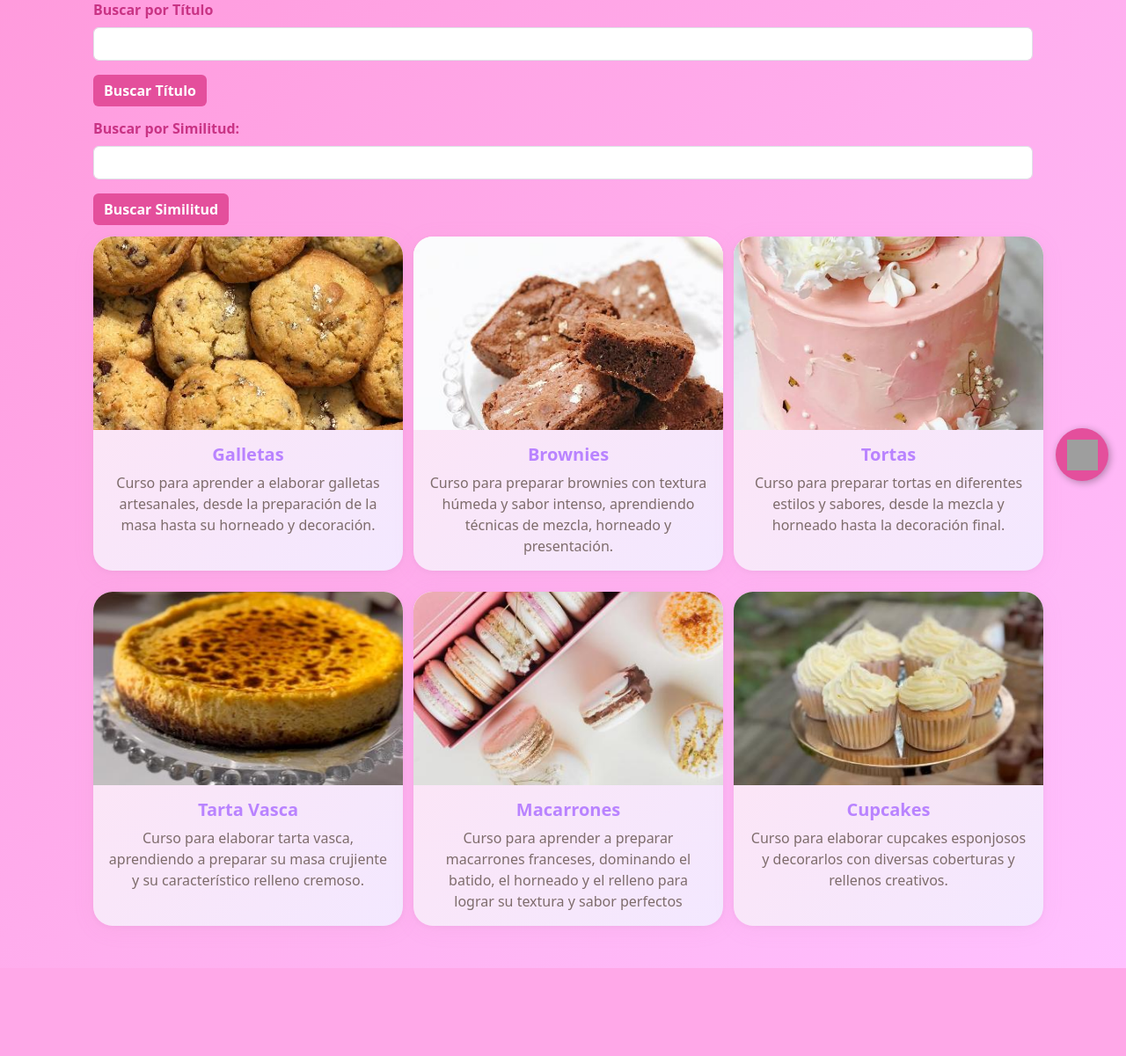
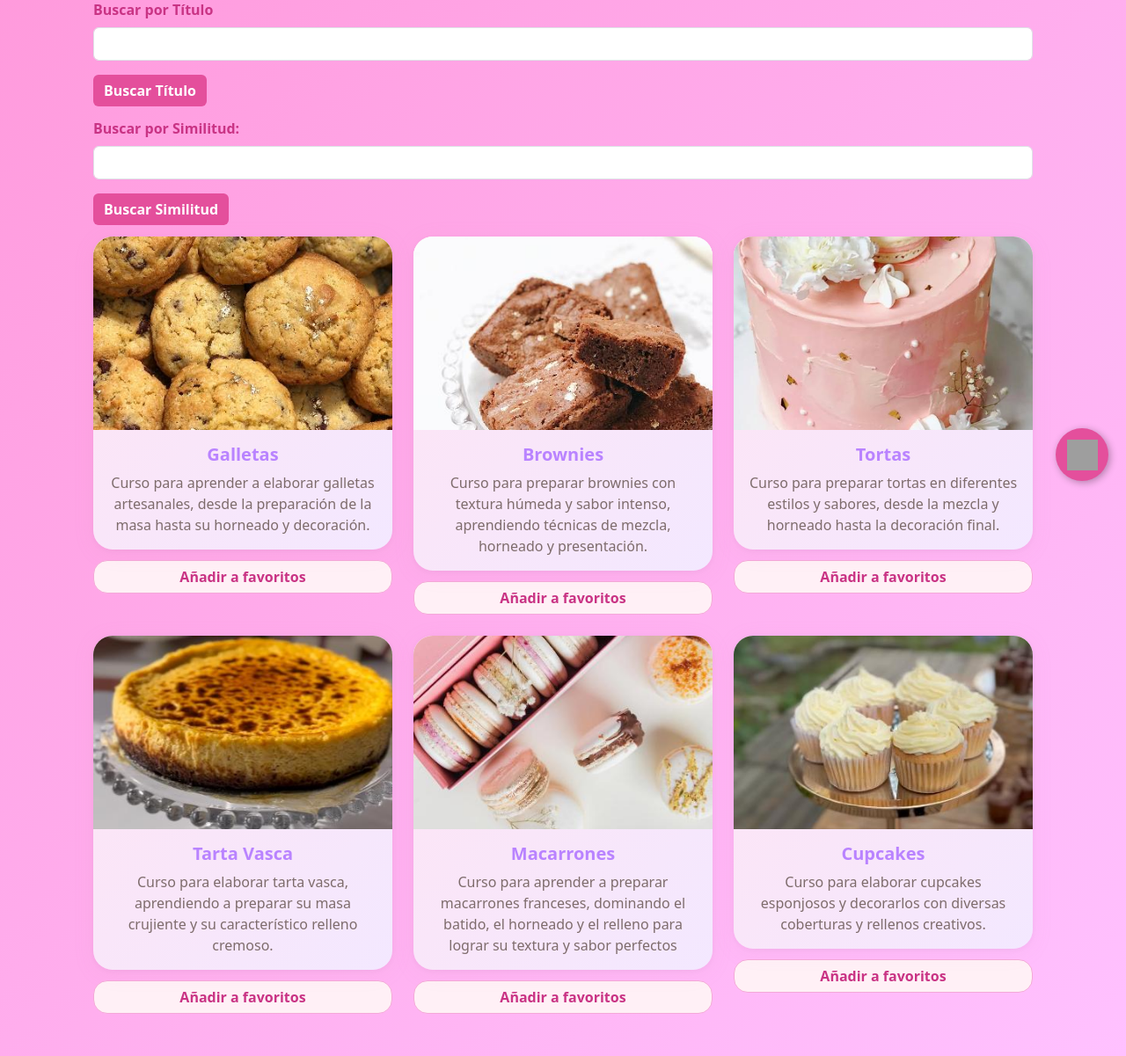
Before and after one commit to CSM-Coders/Souffle, a Django app: page /home/ in a window 1280 px wide. Shown: the part 233-1434 px from the top of the page at 88% size. Before the commit the page ends 1334 px from the top, so only its background shows below. Run offline with Django 5.2, Linux system fonts and the light colour scheme; data comes from the database, SQL or seed files in the repository; grey boxes are pictures that could not be loaded.

Commit message:
Handle favorite lookups before migration is applied

```diff
--- a/souffle/settings.py
+++ b/souffle/settings.py
@@ -129,3 +129,5 @@ DEFAULT_AUTO_FIELD = 'django.db.models.BigAutoField'
 # Media files (user-uploaded content)
 MEDIA_URL = '/media/'
 MEDIA_ROOT = BASE_DIR / 'media'
+
+LOGIN_URL = '/login/'
--- a/souffle/urls.py
+++ b/souffle/urls.py
@@ -32,6 +32,7 @@ urlpatterns = [
     path('home/', souffle.home, name='home'),
     path('signup/', souffle.signup_view, name='signup'),
     path('curso/<int:curso_id>/', souffle.curso_detail, name='curso_detail'),
+    path('favoritos/<int:curso_id>/', souffle.toggle_favorite, name='toggle_favorite'),
     path('logout/', LogoutView.as_view(next_page='/login/'), name='logout'),
 ]
 
--- a/souffleApp/models.py
+++ b/souffleApp/models.py
@@ -1,4 +1,5 @@
 from django.db import models
+from django.contrib.auth.models import User
 
 # Create your models here.
 class SouffleApp(models.Model):
@@ -22,7 +23,6 @@ class Horario(models.Model):
     def __str__(self):
         return f"{self.curso.title} - {self.fecha} {self.hora} (Cupos: {self.cupos})"
 
-from django.contrib.auth.models import User
 class Compra(models.Model):
     usuario = models.ForeignKey(User, on_delete=models.CASCADE)
     curso = models.ForeignKey(SouffleApp, on_delete=models.CASCADE)
@@ -31,3 +31,17 @@ class Compra(models.Model):
 
     def __str__(self):
         return f"{self.usuario.username} compró {self.curso.title} ({self.horario})"
+
+
+class Favorite(models.Model):
+    usuario = models.ForeignKey(User, on_delete=models.CASCADE, related_name='favorites')
+    curso = models.ForeignKey(SouffleApp, on_delete=models.CASCADE, related_name='favorited_by')
+    creado_en = models.DateTimeField(auto_now_add=True)
+
+    class Meta:
+        constraints = [
+            models.UniqueConstraint(fields=['usuario', 'curso'], name='unique_favorite_curso_usuario')
+        ]
+
+    def __str__(self):
+        return f"{self.usuario.username} marcó como favorito {self.curso.title}"
--- a/souffleApp/templates/souffleApp/home.html
+++ b/souffleApp/templates/souffleApp/home.html
@@ -96,20 +96,60 @@
             <div class="row justify-content-center g-4">
                 {% for curso in souffleApp %}
                 <div class="col-12 col-sm-6 col-md-4 col-lg-4 d-flex justify-content-center">
-                    <a href="{% url 'curso_detail' curso.id %}" style="text-decoration: none; color: inherit; width: 100%;">
-                        <div class="card h-100" style="width: 22rem; cursor: pointer;">
-                            <img src="{{ curso.image.url }}" class="card-img-top" alt="{{ curso.title }}" style="height: 220px; object-fit: cover;">
-                            <div class="card-body d-flex flex-column align-items-center">
-                                <h5 class="card-title text-center">{{ curso.title }}</h5>
-                                <p class="card-text text-center">{{ curso.description }}</p>
+                    <div class="course-card-wrapper">
+                        <a href="{% url 'curso_detail' curso.id %}" class="card-link">
+                            <div class="card h-100 course-card">
+                                <img src="{{ curso.image.url }}" class="card-img-top" alt="{{ curso.title }}">
+                                <div class="card-body d-flex flex-column align-items-center">
+                                    <h5 class="card-title text-center">{{ curso.title }}</h5>
+                                    <p class="card-text text-center">{{ curso.description }}</p>
+                                </div>
                             </div>
+                        </a>
+                        <div class="favorite-action">
+                            {% if user.is_authenticated %}
+                                <form method="post" action="{% url 'toggle_favorite' curso.id %}" class="favorite-form">
+                                    {% csrf_token %}
+                                    <input type="hidden" name="next" value="{{ request.get_full_path }}">
+                                    {% if curso.id in favorite_ids %}
+                                        <button type="submit" class="btn favorite-btn favorite-btn-active">En favoritos</button>
+                                    {% else %}
+                                        <button type="submit" class="btn favorite-btn">Añadir a favoritos</button>
+                                    {% endif %}
+                                </form>
+                            {% else %}
+                                <a class="btn favorite-btn" href="{% url 'login' %}?next={{ request.get_full_path|urlencode }}">Añadir a favoritos</a>
+                            {% endif %}
                         </div>
-                    </a>
+                    </div>
                 </div>
                 {% endfor %}
             </div>
         </div>
         <style>
+            .course-card-wrapper {
+                width: 100%;
+                max-width: 22rem;
+                display: flex;
+                flex-direction: column;
+                align-items: center;
+            }
+            .card-link {
+                text-decoration: none;
+                color: inherit;
+                width: 100%;
+            }
+            .course-card {
+                width: 100%;
+                cursor: pointer;
+            }
+            .card-img-top {
+                border-top-left-radius: 22px;
+                border-top-right-radius: 22px;
+                background: #fff0f6;
+                height: 220px;
+                object-fit: cover;
+            }
             .navbar-home {
                 width: 100%;
                 background: #fcb0ea;
@@ -160,6 +200,36 @@
                 color: #C93384;
                 font-weight: 600;
             }
+            .favorite-action {
+                width: 100%;
+                display: flex;
+                justify-content: center;
+                margin-top: 0.75rem;
+            }
+            .favorite-form {
+                width: 100%;
+            }
+            .favorite-btn {
+                width: 100%;
+                background: #fff0f6;
+                color: #C93384;
+                border-radius: 1rem;
+                font-weight: 600;
+                border: 1px solid #f4a8d8;
+                transition: transform 0.2s, background 0.2s, color 0.2s;
+            }
+            .favorite-btn:hover {
+                transform: scale(1.03);
+                background: #e44f9c;
+                color: #fff;
+            }
+            .favorite-btn-active {
+                background: #e44f9c;
+                color: #fff;
+            }
+            .favorite-btn-active:hover {
+                background: #c93384;
+            }
         </style>
     </body>
 </html>
--- a/souffleApp/templates/souffleApp/login.html
+++ b/souffleApp/templates/souffleApp/login.html
@@ -11,6 +11,9 @@
     {% endif %}
     <form method="post" class="auth-form">
         {% csrf_token %}
+        {% if next %}
+        <input type="hidden" name="next" value="{{ next }}" />
+        {% endif %}
         <input type="email" name="email" placeholder="Correo electrónico" required class="auth-input" />
         <input type="password" name="password" placeholder="Contraseña" required class="auth-input" />
         <button type="submit" class="auth-btn">Entrar</button>
--- a/souffleApp/views.py
+++ b/souffleApp/views.py
@@ -1,6 +1,10 @@
-from django.shortcuts import render, redirect
+from django.shortcuts import render, redirect, get_object_or_404
 from django.http import HttpResponse
-from.models import SouffleApp
+from django.contrib.auth.decorators import login_required
+from django.utils.http import url_has_allowed_host_and_scheme
+from django.db import OperationalError, ProgrammingError
+from django.contrib import messages
+from .models import SouffleApp, Favorite
 import os
 import numpy as np
 from dotenv import load_dotenv
@@ -11,12 +15,32 @@ from openai import OpenAI
 def main(request):
     return render(request, 'souffleApp/main.html')
 
+def _safe_favorite_ids(user):
+    if not user.is_authenticated:
+        return []
+    try:
+        return list(
+            Favorite.objects.filter(usuario=user).values_list('curso_id', flat=True)
+        )
+    except (OperationalError, ProgrammingError):
+        return []
+
+
 def home(request):
     souffleApp = SouffleApp.objects.all()
     searchTerm = request.GET.get('searchCourse')
     if searchTerm:
         souffleApp = souffleApp.filter(title__icontains=searchTerm)
-    return render(request, 'souffleApp/home.html', {'souffleApp': souffleApp, 'searchTerm': searchTerm})
+    favorite_ids = _safe_favorite_ids(request.user)
+    return render(
+        request,
+        'souffleApp/home.html',
+        {
+            'souffleApp': souffleApp,
+            'searchTerm': searchTerm,
+            'favorite_ids': favorite_ids,
+        },
+    )
 
 def semantic_search(request):
     souffleApp = SouffleApp.objects.all()
@@ -46,11 +70,14 @@ def semantic_search(request):
                     similarity = sim
         souffleApp = [best_course] if best_course else []
 
+    favorite_ids = _safe_favorite_ids(request.user)
+
     return render(request, 'souffleApp/home.html', {
         'souffleApp': souffleApp,
         'semanticQuery': semanticQuery,
         'best_course': best_course,
-        'similarity': similarity
+        'similarity': similarity,
+        'favorite_ids': favorite_ids,
     })
 
 def cursos_entry(request):
@@ -58,8 +85,8 @@ def cursos_entry(request):
 
 def login_view(request):
     from django.contrib.auth import authenticate, login
-    from django.contrib import messages
     from django.contrib.auth.models import User
+    next_url = request.POST.get('next') or request.GET.get('next')
     if request.method == 'POST':
         email = request.POST.get('email')
         password = request.POST.get('password')
@@ -71,17 +98,18 @@ def login_view(request):
             user = None
         if user is not None:
             login(request, user)
+            if next_url and url_has_allowed_host_and_scheme(next_url, {request.get_host()}, require_https=request.is_secure()):
+                return redirect(next_url)
             return redirect('home')
         else:
             messages.error(request, 'Correo o contraseña incorrectos.')
-            return render(request, 'souffleApp/login.html')
+            return render(request, 'souffleApp/login.html', {'next': next_url})
     if request.GET.get('continuar') == '1':
         return redirect('home')
-    return render(request, 'souffleApp/login.html')
+    return render(request, 'souffleApp/login.html', {'next': next_url})
 
 def signup_view(request):
     from django.contrib.auth.models import User
-    from django.contrib import messages
     if request.method == 'POST':
         username = request.POST.get('username')
         email = request.POST.get('email')
@@ -101,6 +129,29 @@ def about(request):
     return render(request, 'souffleApp/about.html')
 
 def curso_detail(request, curso_id):
-    from django.shortcuts import get_object_or_404
     curso = get_object_or_404(SouffleApp, id=curso_id)
-    return render(request, 'souffleApp/curso_detail.html', {'curso': curso})
+    is_favorite = False
+    if request.user.is_authenticated:
+        try:
+            is_favorite = Favorite.objects.filter(usuario=request.user, curso=curso).exists()
+        except (OperationalError, ProgrammingError):
+            is_favorite = False
+    return render(request, 'souffleApp/curso_detail.html', {'curso': curso, 'is_favorite': is_favorite})
+
+
+@login_required
+def toggle_favorite(request, curso_id):
+    if request.method != 'POST':
+        return redirect('home')
+
+    curso = get_object_or_404(SouffleApp, id=curso_id)
+    try:
+        favorite, created = Favorite.objects.get_or_create(usuario=request.user, curso=curso)
+        if not created:
+            favorite.delete()
+    except (OperationalError, ProgrammingError):
+        messages.error(request, 'No se pudo actualizar tus favoritos. Intenta nuevamente más tarde.')
+    next_url = request.POST.get('next')
+    if next_url and url_has_allowed_host_and_scheme(next_url, {request.get_host()}, require_https=request.is_secure()):
+        return redirect(next_url)
+    return redirect('home')
```
Also changed, not shown: souffleApp/templates/souffleApp/curso_detail.html (+35 -0 lines), souffleApp/migrations/0007_favorite.py (added).
